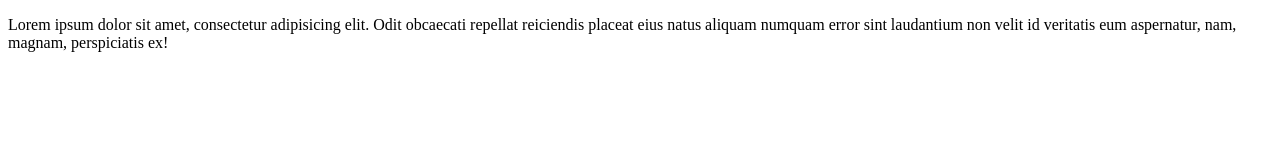
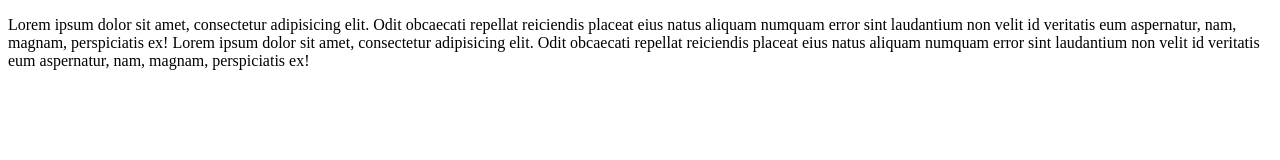
Before and after one commit to christinamj/DAF, a plain HTML site: page index.html in a window 1280 px wide. Drawn offline with Linux system fonts and the light colour scheme.

Commit message:
meretekst

```diff
--- a/index.html
+++ b/index.html
@@ -10,7 +10,9 @@
 
 <body>
     <script src=""></script>
-    <p>Lorem ipsum dolor sit amet, consectetur adipisicing elit. Odit obcaecati repellat reiciendis placeat eius natus aliquam numquam error sint laudantium non velit id veritatis eum aspernatur, nam, magnam, perspiciatis ex!</p>
+    <p>Lorem ipsum dolor sit amet, consectetur adipisicing elit. Odit obcaecati repellat reiciendis placeat eius natus aliquam numquam error sint laudantium non velit id veritatis eum aspernatur, nam, magnam, perspiciatis ex!
+    Lorem ipsum dolor sit amet, consectetur adipisicing elit. Odit obcaecati repellat reiciendis placeat eius natus aliquam numquam error sint laudantium non velit id veritatis eum aspernatur, nam, magnam, perspiciatis ex!
+    </p>
 </body>
 
 </html>
```
